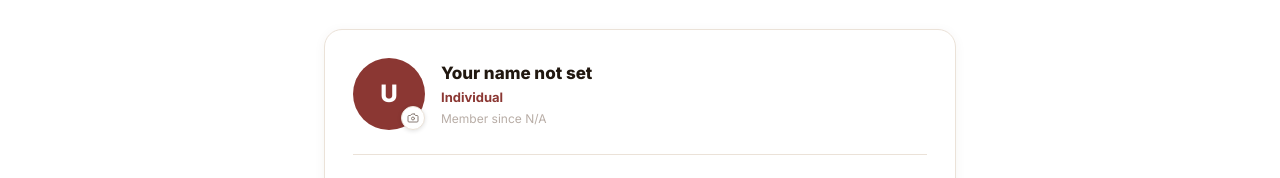
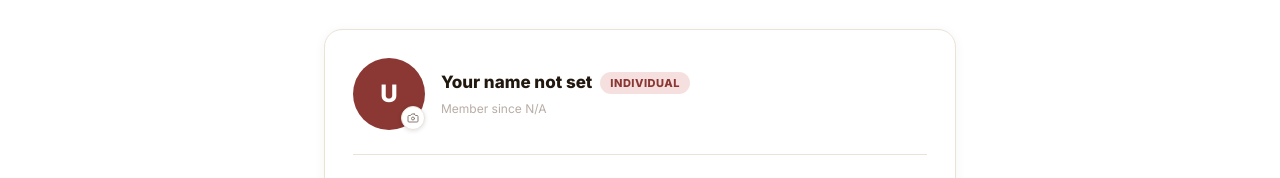
Before and after one commit to caspergrl/aiden, a React (Vite) app: page /account in a window 1280 px wide. Shown: the part 177-355 px from the top of the page. Built offline with nearby package versions, Linux system fonts and the light colour scheme; no server answers; the database is empty; sample sign-in values are in the browser's storage; a web font is replaced by a local one.

Commit message:
Move account type badge to profile name row; remove from Account type card
Co-Authored-By: Claude Sonnet 4.6 <noreply@anthropic.com>

```diff
--- a/src/pages/Account.jsx
+++ b/src/pages/Account.jsx
@@ -286,13 +286,17 @@ export default function Account() {
                 <input type="file" accept="image/*" style={{ display: 'none' }} onChange={handleAvatarChange} />
               </label>
             </div>
-            {/* Name / email / since */}
+            {/* Name / type badge / since */}
             <div style={{ minWidth: 0 }}>
-              <p style={{ fontSize: 17, fontWeight: 800, color: C.text, margin: 0 }}>
-                {profile?.name || 'Your name not set'}
-              </p>
-              <p style={{ fontSize: 13, color: org ? C.primary : C.roseDark, fontWeight: 700, margin: '2px 0 0' }}>{org ? 'Business' : 'Individual'}</p>
-              <p style={{ fontSize: 12, color: C.mutedLight, margin: '2px 0 0' }}>Member since {memberSince}</p>
+              <div style={{ display: 'flex', alignItems: 'center', gap: 8, flexWrap: 'wrap' }}>
+                <p style={{ fontSize: 17, fontWeight: 800, color: C.text, margin: 0 }}>
+                  {profile?.name || 'Your name not set'}
+                </p>
+                <span style={{ background: org ? C.primary + '18' : C.rose + '30', color: org ? C.primary : C.roseDark, borderRadius: 20, padding: '3px 10px', fontSize: 11, fontWeight: 800, letterSpacing: 0.5, whiteSpace: 'nowrap' }}>
+                  {org ? 'BUSINESS' : 'INDIVIDUAL'}
+                </span>
+              </div>
+              <p style={{ fontSize: 12, color: C.mutedLight, margin: '4px 0 0' }}>Member since {memberSince}</p>
             </div>
             {profile?.role === 'admin' && (
               <span style={{ marginLeft: 'auto', flexShrink: 0, background: C.roseDark + '15', color: C.roseDark, border: `1px solid ${C.roseDark}30`, borderRadius: 20, padding: '4px 12px', fontSize: 11, fontWeight: 800, letterSpacing: 0.5 }}>ADMIN</span>
@@ -415,7 +419,6 @@ export default function Account() {
                 <div>
                   <div style={{ display: 'flex', alignItems: 'center', gap: 8 }}>
                     <span style={{ fontSize: 16, fontWeight: 800, color: C.text }}>Business</span>
-                    <span style={{ background: C.primary + '18', color: C.primary, borderRadius: 20, padding: '2px 10px', fontSize: 11, fontWeight: 800, letterSpacing: 0.5 }}>BUSINESS</span>
                   </div>
                   <p style={{ fontSize: 13, color: C.muted, marginTop: 2 }}>{org.name} · {ORG_TYPES.find(t => t.value === org.type)?.label || org.type}</p>
                 </div>
@@ -435,7 +438,6 @@ export default function Account() {
                 <div>
                   <div style={{ display: 'flex', alignItems: 'center', gap: 8 }}>
                     <span style={{ fontSize: 16, fontWeight: 800, color: C.text }}>Individual</span>
-                    <span style={{ background: C.rose + '30', color: C.roseDark, borderRadius: 20, padding: '2px 10px', fontSize: 11, fontWeight: 800, letterSpacing: 0.5 }}>INDIVIDUAL</span>
                   </div>
                   <p style={{ fontSize: 13, color: C.muted, marginTop: 2 }}>Up to 3 care recipients</p>
                 </div>
```
